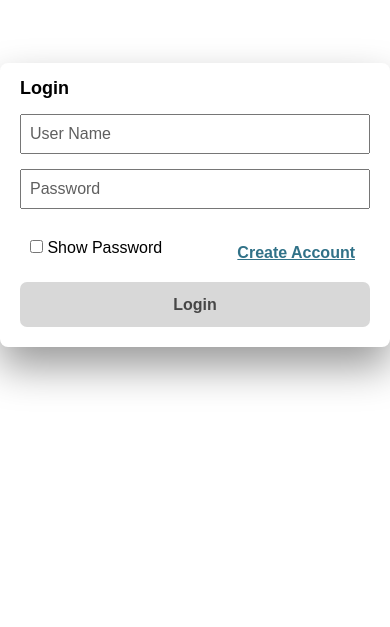
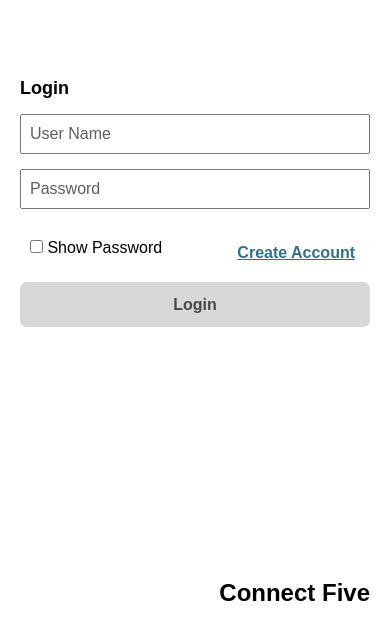
Before and after one commit to mtwangyugeng/ConnectFive, a SvelteKit app in the folder client_ts/: page /login in a window 390 px wide. Shown: the part 217-844 px from the top of the page. Built offline with nearby package versions, Linux system fonts and the light colour scheme.

Commit message:
style for login form

```diff
--- a/client_ts/src/lib/components/styles/_ThemeProvider.svelte
+++ b/client_ts/src/lib/components/styles/_ThemeProvider.svelte
@@ -114,6 +114,12 @@
         box-shadow: 0 20px 40px rgba(0, 0, 0, 0.4);
     }
 
+    @media (max-width: 768px) {
+        span :global(.card-shadow) {
+            box-shadow: none;
+        }
+    }
+
     span :global(.card-dropin) {
         position: relative;
         padding: 15px 20px 20px 20px;
--- a/client_ts/src/routes/login/+page.svelte
+++ b/client_ts/src/routes/login/+page.svelte
@@ -5,6 +5,9 @@
 
 <section>
     <LoginForm />
+    <span class="logo">
+        <h1>Connect Five</h1>
+    </span>
 </section>
 
 <style>
@@ -13,5 +16,12 @@
         display: flex;
         justify-content: center;
         align-items: center;
+        position: relative;
+    }
+
+    .logo {
+        position: absolute;
+        bottom: 20px;
+        right: 20px;
     }
 </style>
--- a/client_ts/src/routes/login/LoginForm.svelte
+++ b/client_ts/src/routes/login/LoginForm.svelte
@@ -237,4 +237,6 @@
         display: flex;
         height: 45px;
     }
+
+
 </style>
```
